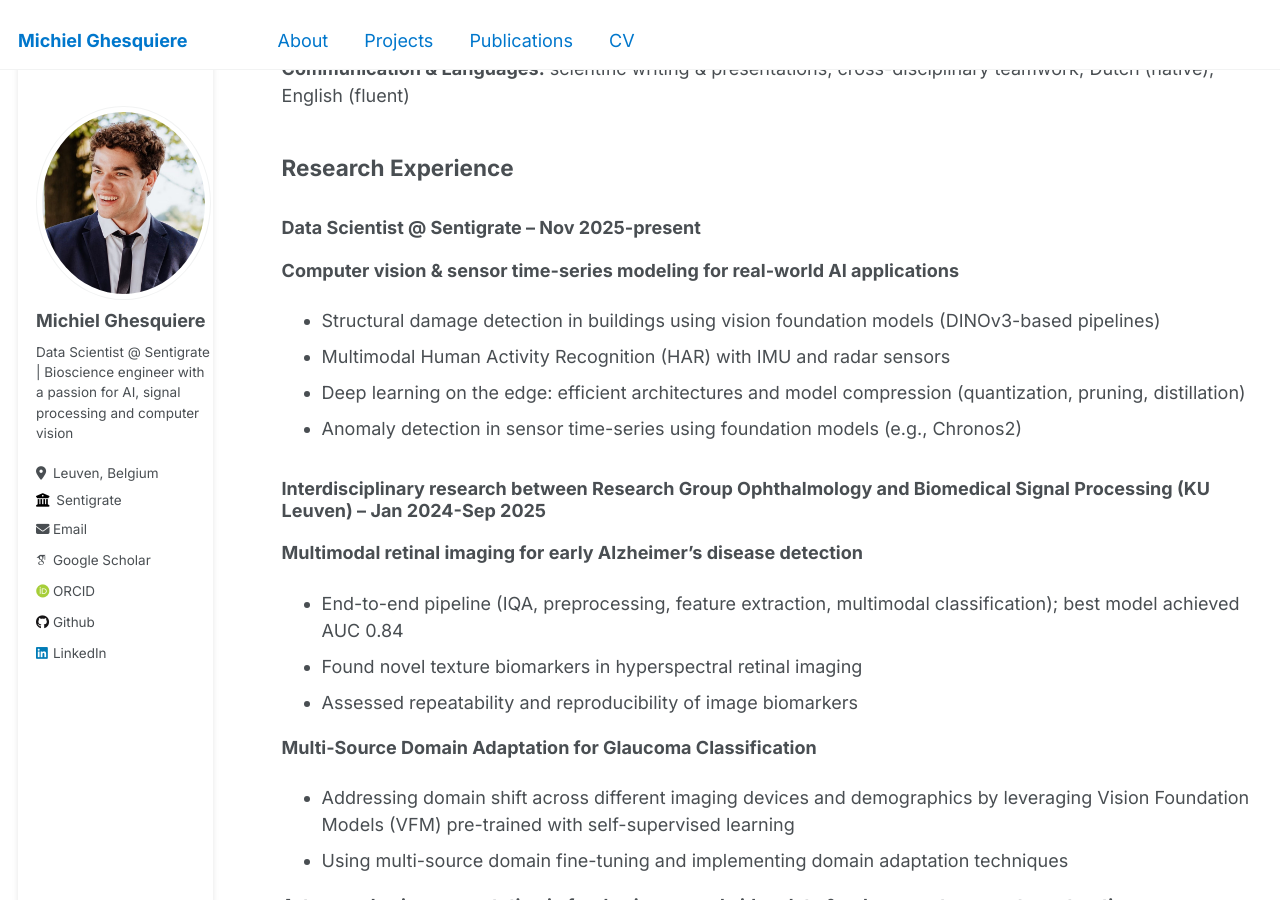
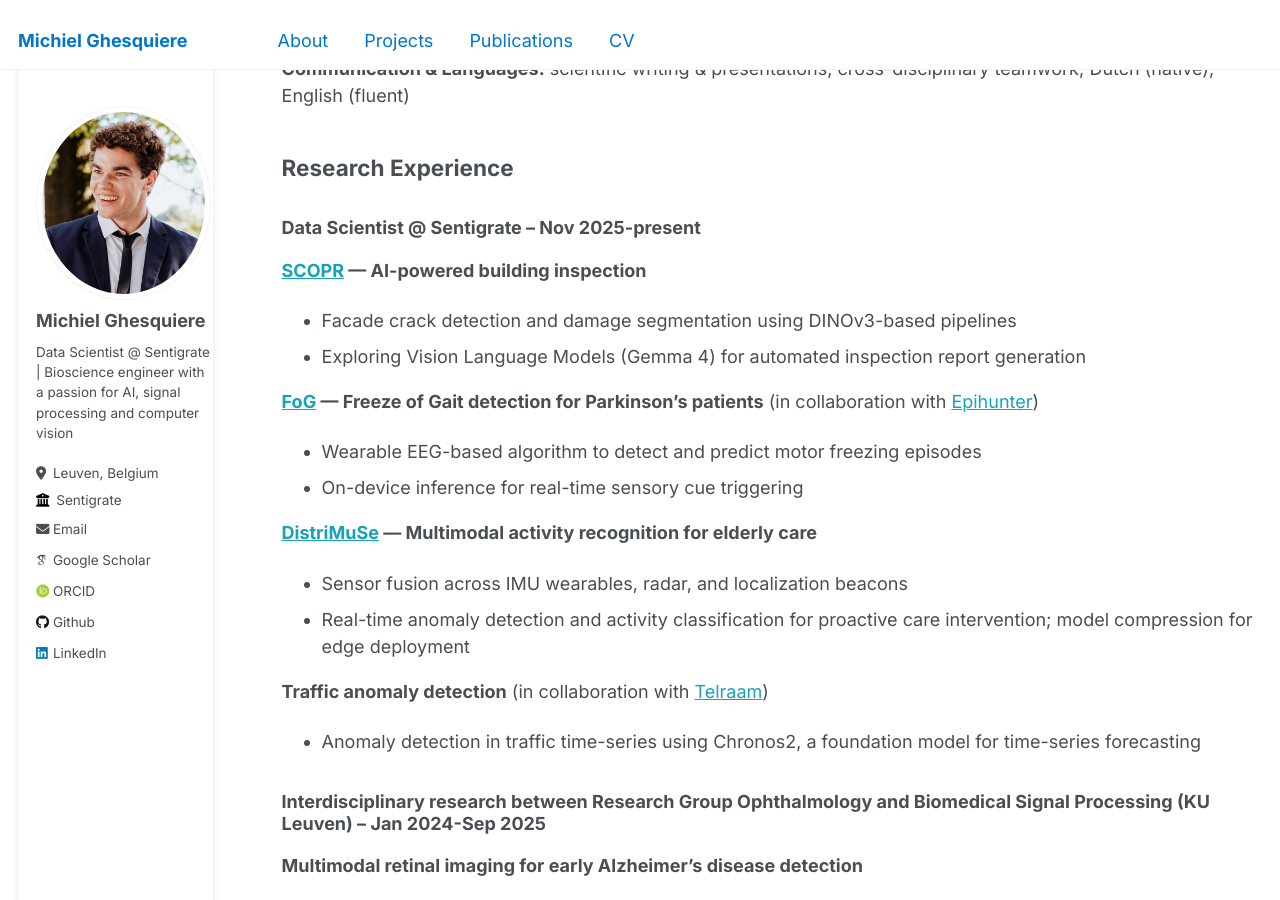
Before and after one commit to MichielGhesquiere/MichielGhesquiere.github.io, a Jekyll site: the page built from _pages/cv.md, in a window 1280 px wide and 900 px high, scrolled down 808 px. Built offline with Jekyll 4.4.1, drawn with Linux system fonts in a browser that asks for light colours; some web fonts are replaced.

Commit message:
Add Sentigrate projects with links and collaborators
SCOPR, FoG (Epihunter), DistriMuSe, Telraam traffic anomaly detection

```diff
--- a/_pages/cv.md
+++ b/_pages/cv.md
@@ -30,11 +30,20 @@ Bioscience Engineer with an additional Master's in Artificial Intelligence. I wo
 
 ### Data Scientist @ Sentigrate – Nov 2025-present
 
-**Computer vision & sensor time-series modeling for real-world AI applications**
-- Structural damage detection in buildings using vision foundation models (DINOv3-based pipelines)
-- Multimodal Human Activity Recognition (HAR) with IMU and radar sensors
-- Deep learning on the edge: efficient architectures and model compression (quantization, pruning, distillation)
-- Anomaly detection in sensor time-series using foundation models (e.g., Chronos2)
+**[SCOPR](https://www.sentigrate.com/scopr/) — AI-powered building inspection**
+- Facade crack detection and damage segmentation using DINOv3-based pipelines
+- Exploring Vision Language Models (Gemma 4) for automated inspection report generation
+
+**[FoG](https://www.sentigrate.com/fog/) — Freeze of Gait detection for Parkinson's patients** (in collaboration with [Epihunter](https://www.epihunter.com))
+- Wearable EEG-based algorithm to detect and predict motor freezing episodes
+- On-device inference for real-time sensory cue triggering
+
+**[DistriMuSe](https://www.sentigrate.com/distrimuse/) — Multimodal activity recognition for elderly care**
+- Sensor fusion across IMU wearables, radar, and localization beacons
+- Real-time anomaly detection and activity classification for proactive care intervention; model compression for edge deployment
+
+**Traffic anomaly detection** (in collaboration with [Telraam](https://telraam.net))
+- Anomaly detection in traffic time-series using Chronos2, a foundation model for time-series forecasting
 
 ### Interdisciplinary research between Research Group Ophthalmology and Biomedical Signal Processing (KU Leuven) – Jan 2024-Sep 2025
 
```
Also changed, not shown: _pages/about.md (+2 -2 lines), _pages/projects.md (+31 -1 lines).
